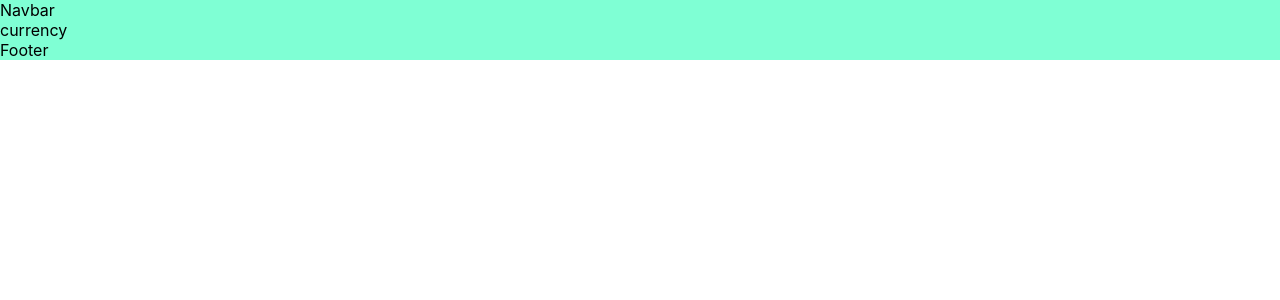
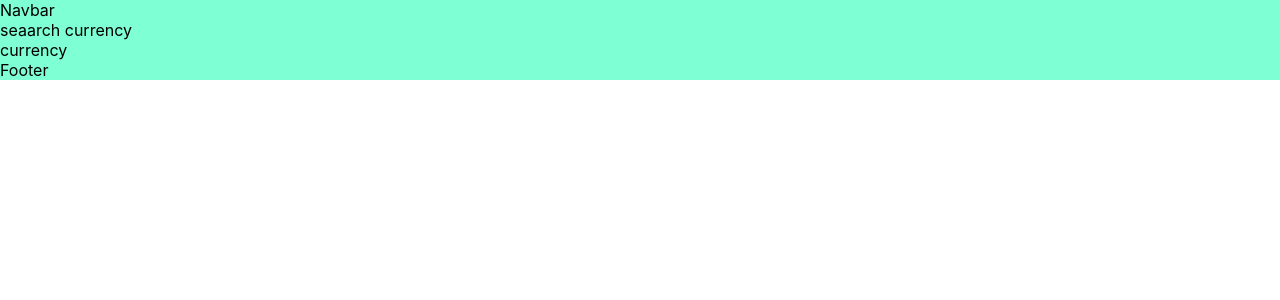
Before and after one commit to WebDevRaul/Live-currency, a React (Create React App) app: page /live-currency in a window 1280 px wide. Shown: the top 300 px of the page. Built offline with nearby package versions, Linux system fonts and the light colour scheme.

Commit message:
LiveCurrency layout

```diff
--- a/src/App.js
+++ b/src/App.js
@@ -3,7 +3,7 @@ import { BrowserRouter as Router, Route } from 'react-router-dom';
 
 
 //Components
-import LiveCurrency from './components/LiveCurrency';
+import LiveCurrency from './components/currency/LiveCurrency';
 
 //Layout
 import Landing from './components/layout/Landing';
--- a/src/components/LiveCurrency.js
+++ b/src/components/currency/Currency.js
@@ -1,6 +1,6 @@
 import React, { Component } from 'react'
 
-class LiveCurrency extends Component {
+export default class Currency extends Component {
   render() {
     return (
       <div>
@@ -9,5 +9,3 @@ class LiveCurrency extends Component {
     )
   }
 }
-
-export default LiveCurrency;
--- /dev/null
+++ b/src/components/currency/LiveCurrency.js
@@ -0,0 +1,16 @@
+import React, { Component } from 'react'
+import SearchCurrency from './SearchCurrency';
+import Currency from './Currency';
+
+class LiveCurrency extends Component {
+  render() {
+    return (
+      <div className='liveCurrency'>
+        <SearchCurrency />
+        <Currency />
+      </div>
+    )
+  }
+}
+
+export default LiveCurrency;
--- /dev/null
+++ b/src/components/currency/SearchCurrency.js
@@ -0,0 +1,11 @@
+import React, { Component } from 'react'
+
+export default class SearchCurrency extends Component {
+  render() {
+    return (
+      <div>
+        seaarch currency
+      </div>
+    )
+  }
+}
```
